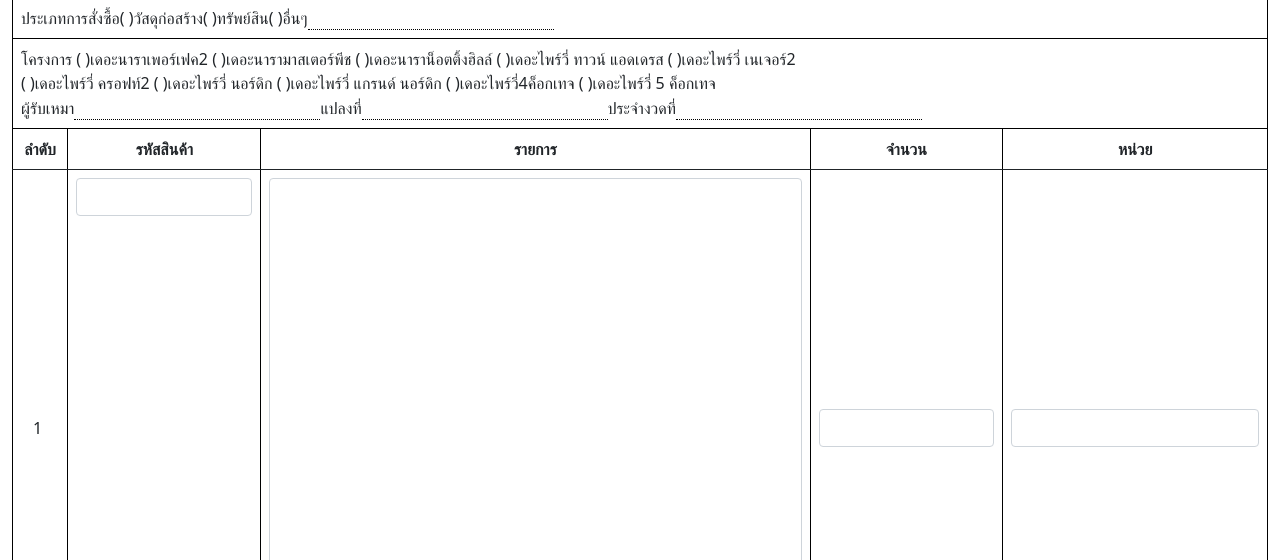
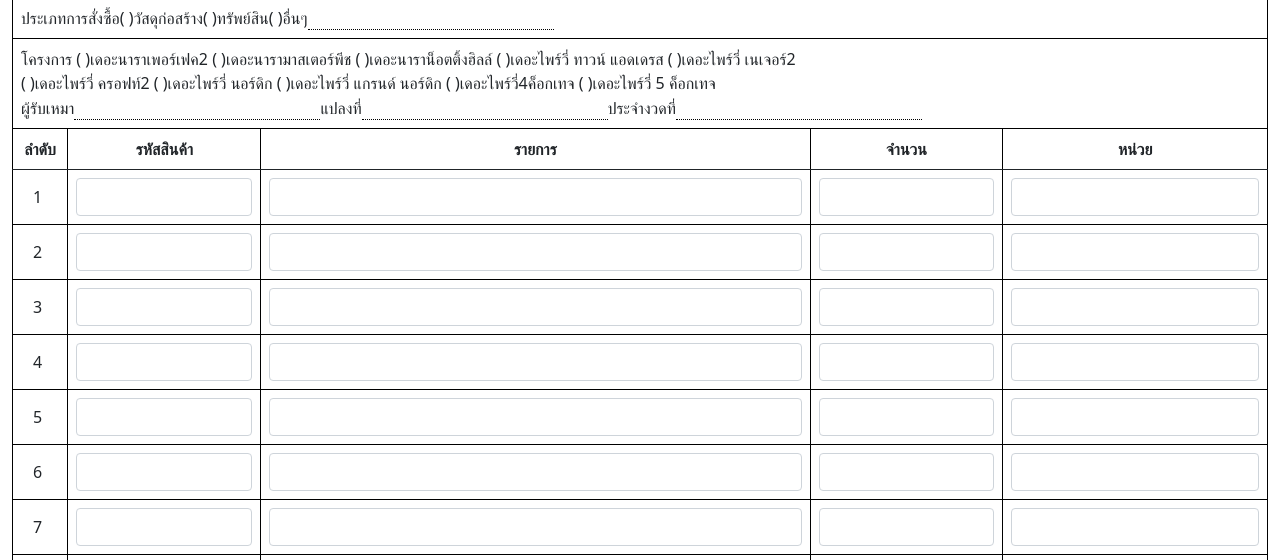
Before and after one commit to krizad/CreateRequisitionImage, a plain HTML site: page index.html in a window 1280 px wide. Shown: the part 234-794 px from the top of the page. Drawn offline with nearby package versions, Linux system fonts and the light colour scheme.

Commit message:
Update input type in index.html

```diff
--- a/index.html
+++ b/index.html
@@ -213,7 +213,7 @@
 
                         </td>
                         <td colspan="5" style="width: 20%;">
-                            <input type="textarea" style="height:500px;" class="form-control" list="nameListOption" name="name" id="name1"
+                            <input type="text" class="form-control" list="nameListOption" name="name" id="name1"
                                 placeholder="รายการ" >
                         </td>
                         <td class="center" style="width: 10%;">
```
